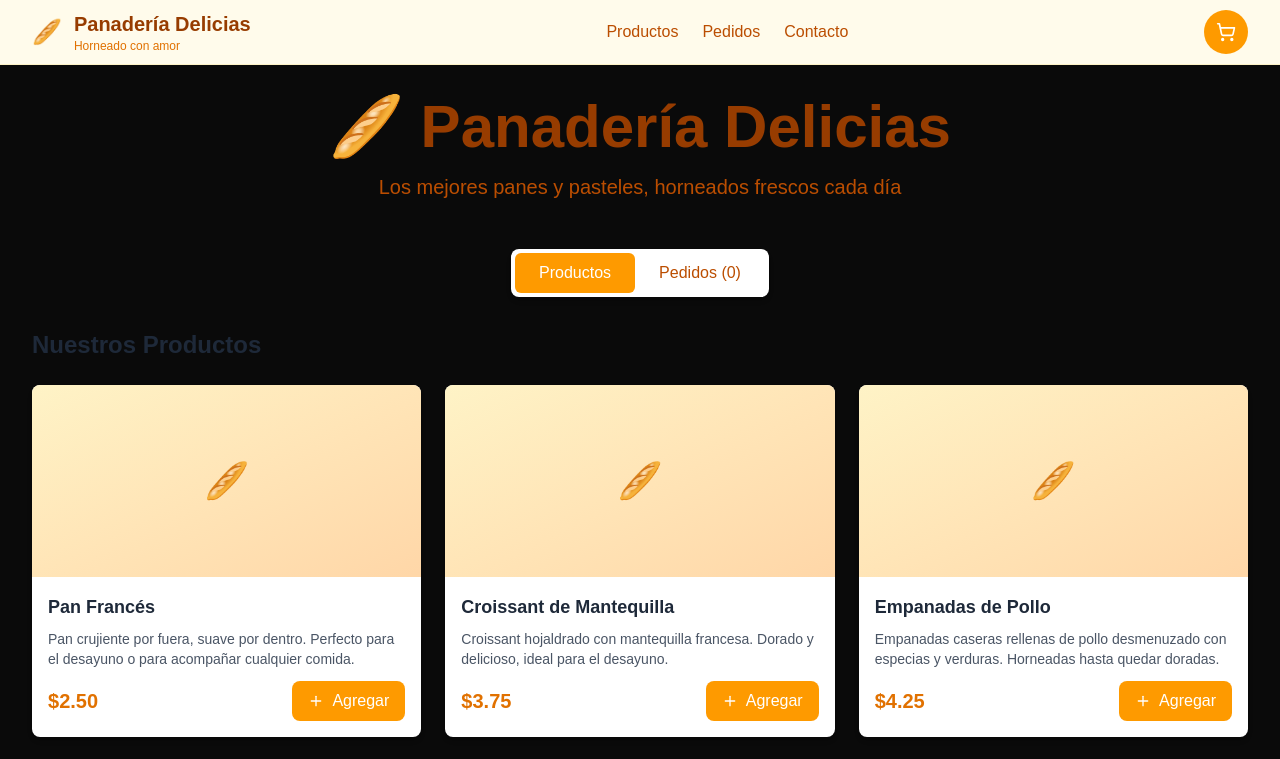
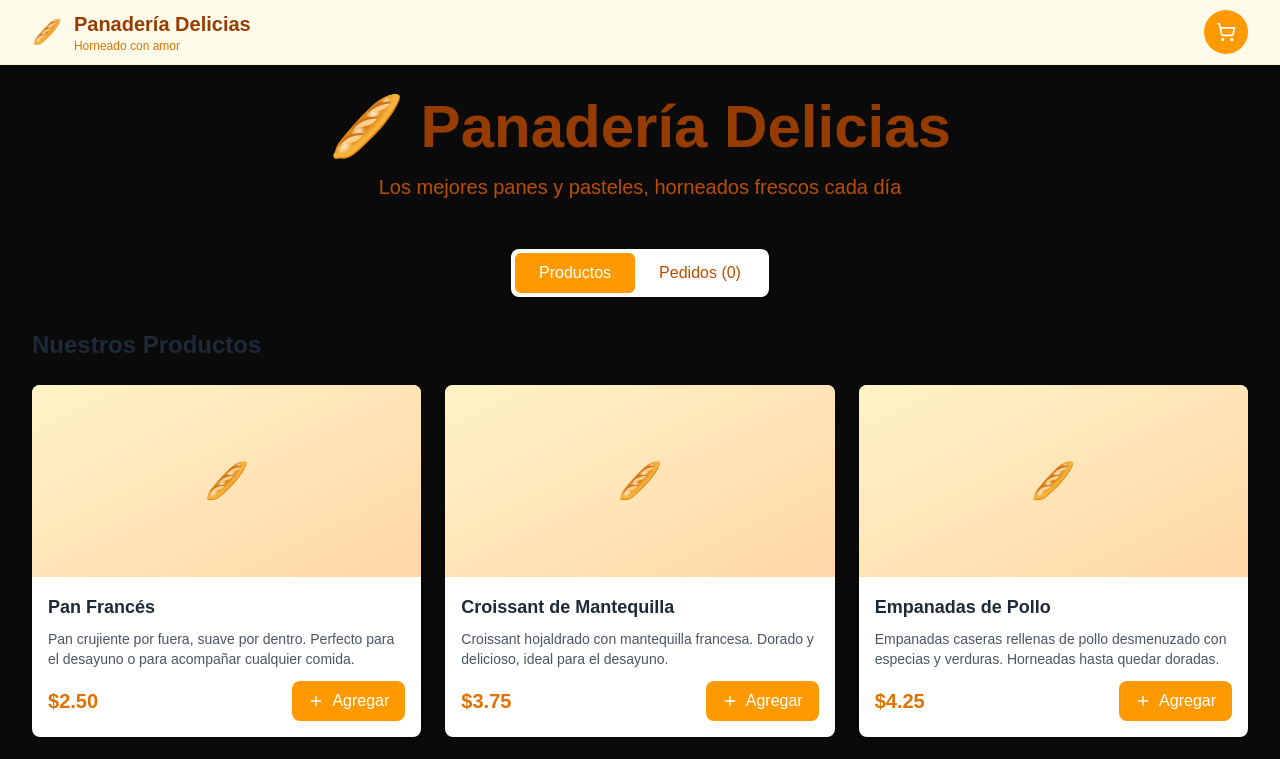
Before and after one commit to joseantoniopedraza/panaderia-seminario-front, a Next.js app: page / in a window 1280 px wide. Shown: the top 759 px of the page. Built offline with nearby package versions, Linux system fonts and the light colour scheme.

Commit message:
refactor: remove navigation links from Header component

```diff
--- a/src/components/Header.tsx
+++ b/src/components/Header.tsx
@@ -21,19 +21,6 @@ function HeaderComponent({ cartItemCount, onOpenCart }: HeaderProps) {
             </div>
           </div>
 
-          {/* Navigation */}
-          <nav className="hidden md:flex items-center space-x-6">
-            <a href="#productos" className="text-amber-700 hover:text-amber-900 font-medium">
-              Productos
-            </a>
-            <a href="#pedidos" className="text-amber-700 hover:text-amber-900 font-medium">
-              Pedidos
-            </a>
-            <a href="#contacto" className="text-amber-700 hover:text-amber-900 font-medium">
-              Contacto
-            </a>
-          </nav>
-
           {/* Cart Button */}
           <button
             onClick={onOpenCart}
```
